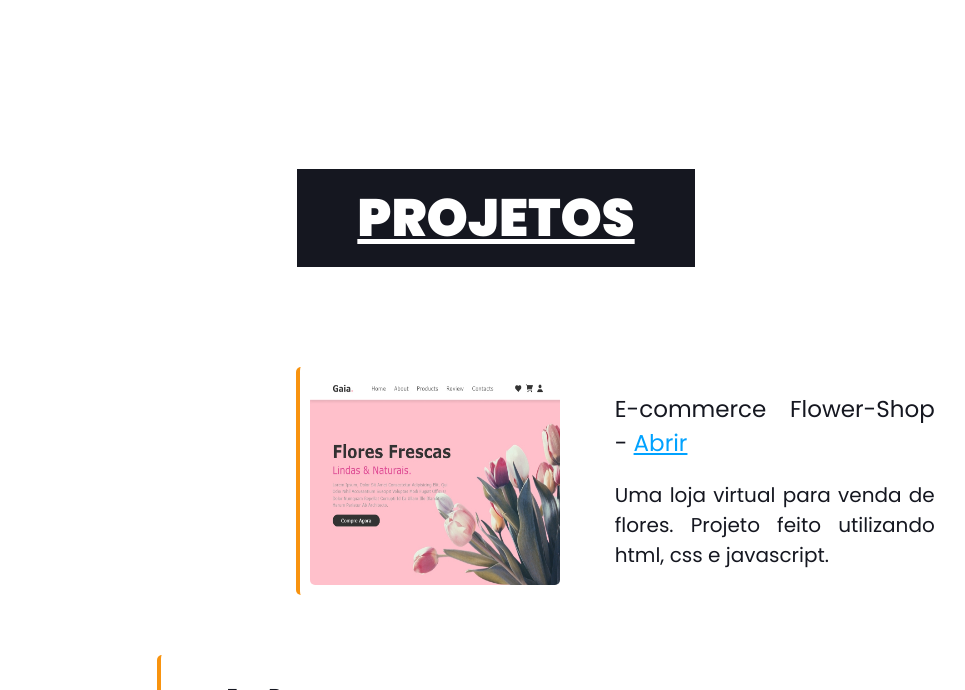
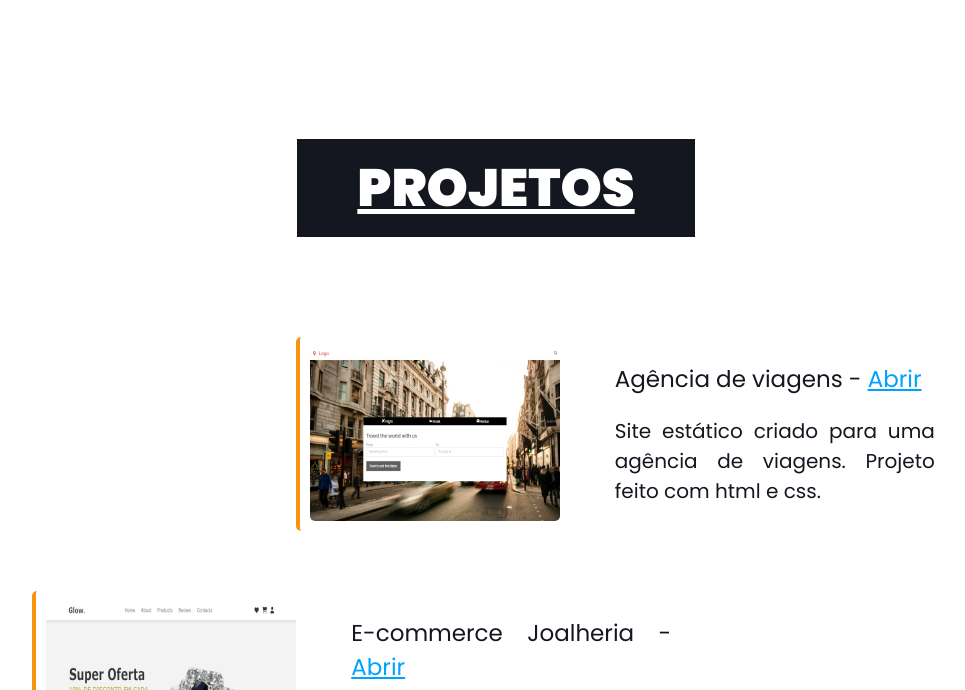
Before and after one commit to BiancaAViana/Portifolio, a plain HTML site: page index.html in a window 1280 px wide. Shown: the part 2868-3558 px from the top of the page, without its empty margins (144-1109 px from the left). Drawn offline with Linux system fonts and the light colour scheme.

Commit message:
new project: joalheria

```diff
--- a/index.html
+++ b/index.html
@@ -79,7 +79,7 @@
       <div class="resume">
         <p>Sempre gostei de mexer com web design e ferramentas de edição e ja fiz alguns trabalhos
           <span>freelancer</span> como <span>social media</span> e <span>designer</span>, porém foi em 2021 depois de
-          uma conversa com um amigo programador que os meus olhos se abriram para a programação, particularmente para a
+          uma conversa com um amigo programador que os meus olhos se abriram para a
           <span>programação web</span>. Eu descobri algo que me motiva a aprender uma coisa nova e a pratica-la todos os
           dias.
         </p>
@@ -154,31 +154,33 @@
 
         <div class="box">
           <div class="thumbnail">
-            <img src="images/thumb-flower-shop.jpg" alt="">
+            <img src="images/projects-thumbnails/1-thumb-agencia-de-viagens.jpg" alt="miniatura do site">
           </div>
 
           <div class="content">
+            <div class="project-heading">Agência de viagens - <span> <a href="https://biancaaviana.github.io/Agencia-de-viagens/" target="_blank">Abrir</a> </span>
+          </div>
 
-              <div class="project-heading">
-                E-commerce Flower-Shop - <span> <a href="https://biancaaviana.github.io/responsive-flower-shop/" target="_blank">Abrir</a> </span>
-              </div>
-
-
-            <p class="project-description">Uma loja virtual para venda de flores. Projeto feito utilizando html, css e
-              javascript.</p>
+            <p class="project-description">Site estático criado para uma agência de viagens. Projeto feito com html e css.
+            </p>
           </div>
         </div>
 
         <div class="box">
           <div class="thumbnail">
+            <img src="images/projects-thumbnails/3-thumb-joalheria.jpg" alt="miniatura do site">
           </div>
 
           <div class="content">
-            <p class="project-heading">Em Breve</p>
-            <p class="project-description">Lorem ipsum, dolor sit amet consectetur adipisicing elit. Aperiam, assumenda.
-            </p>
+              <div class="project-heading">
+                E-commerce Joalheria - <span> <a href="https://biancaaviana.github.io/website-Joalheria/" target="_blank">Abrir</a> </span>
+              </div>
+
+            <p class="project-description">Essa é uma Joalheria online feita utilizando html, css e
+              javascript.</p>
           </div>
         </div>
+
 
       </div>
 
```
Also changed, not shown: images/projects-thumbnails/1-thumb-agencia-de-viagens.jpg (added), images/projects-thumbnails/2-thumb-flower-shop.jpg (added), images/projects-thumbnails/3-thumb-joalheria.jpg (added), images/projects-thumbnails/cats.jpg (added), images/thumb-flower-shop.jpg (deleted).
